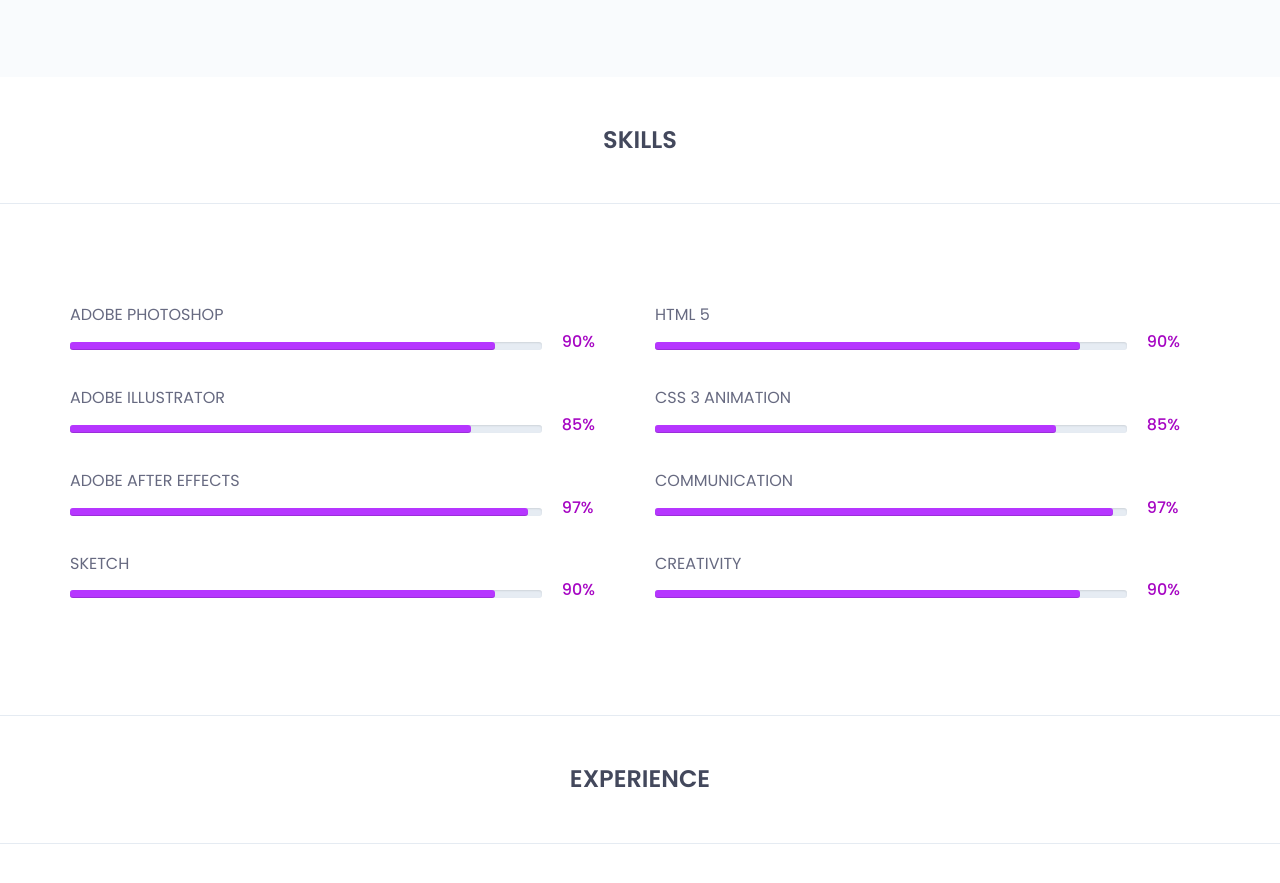
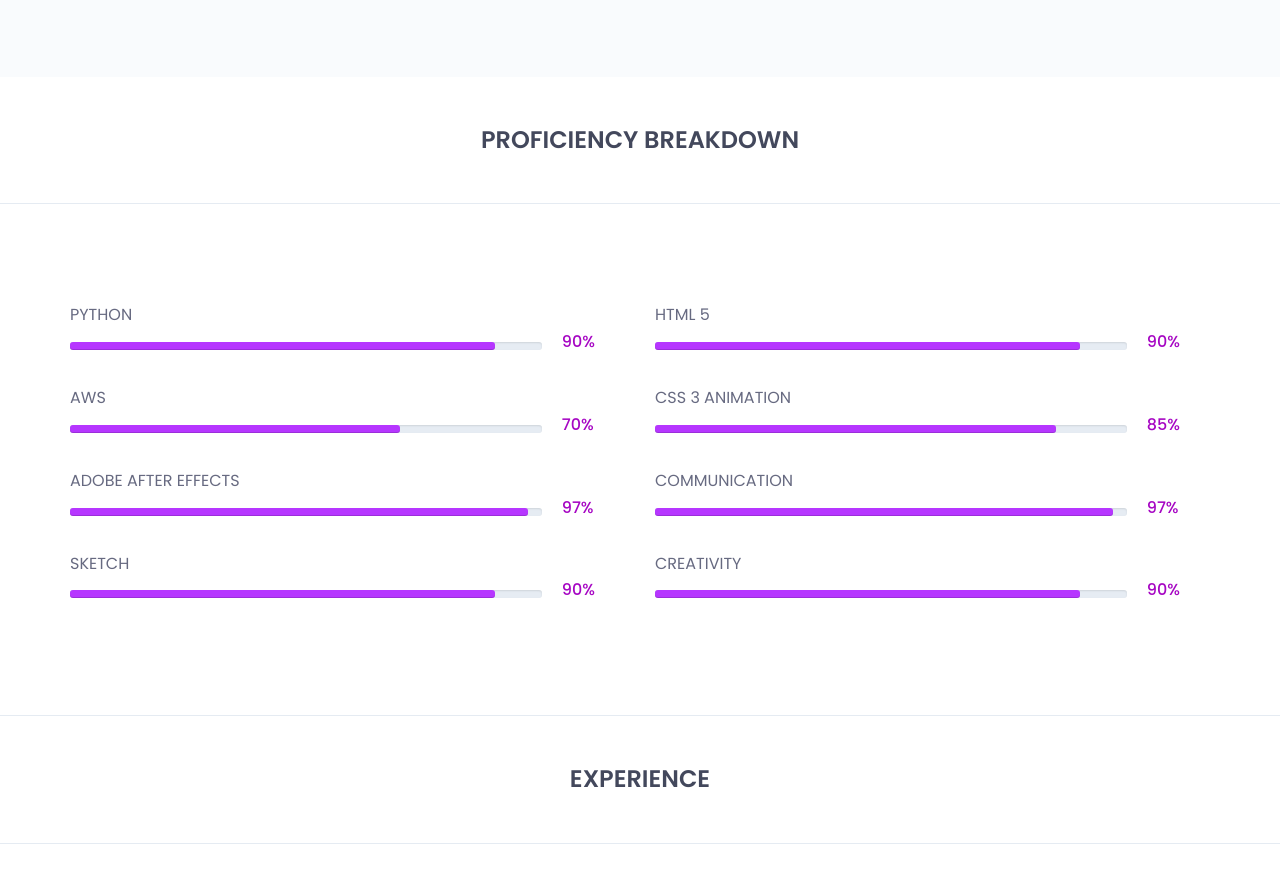
Before and after one commit to Ogirala-Uday-Venkat-Rahul/Portfolio, a plain HTML site: page index.html in a window 1280 px wide. Shown: the part 2611-3494 px from the top of the page. Drawn offline with nearby package versions, Linux system fonts and the light colour scheme.

Commit message:
Update index.html

```diff
--- a/index.html
+++ b/index.html
@@ -287,14 +287,14 @@
 		<section id="skills" class="skills">
 				<div class="skill-content">
 					<div class="section-heading text-center">
-						<h2>skills</h2>
+						<h2>Proficiency Breakdown</h2>
 					</div>
 					<div class="container">
 						<div class="row">
 							<div class="col-md-6">
 								<div class="single-skill-content">
 									<div class="barWrapper">
-										<span class="progressText">adobe photoshop</span>
+										<span class="progressText">Python</span>
 										<div class="single-progress-txt">
 											<div class="progress ">
 												<div class="progress-bar" role="progressbar" aria-valuenow="90" aria-valuemin="10" aria-valuemax="100" style="">
@@ -305,14 +305,14 @@
 										</div>
 									</div><!-- /.barWrapper -->
 									<div class="barWrapper">
-										<span class="progressText">adobe illustrator</span>
+										<span class="progressText">AWS</span>
 										<div class="single-progress-txt">
 											<div class="progress ">
-											   <div class="progress-bar" role="progressbar" aria-valuenow="85" aria-valuemin="10" aria-valuemax="100" style="">
+											   <div class="progress-bar" role="progressbar" aria-valuenow="70" aria-valuemin="30" aria-valuemax="100" style="">
 
 											   </div>
 											</div>
-											<h3>85%</h3>
+											<h3>70%</h3>
 										</div>
 									</div><!-- /.barWrapper -->
 									<div class="barWrapper">
```
